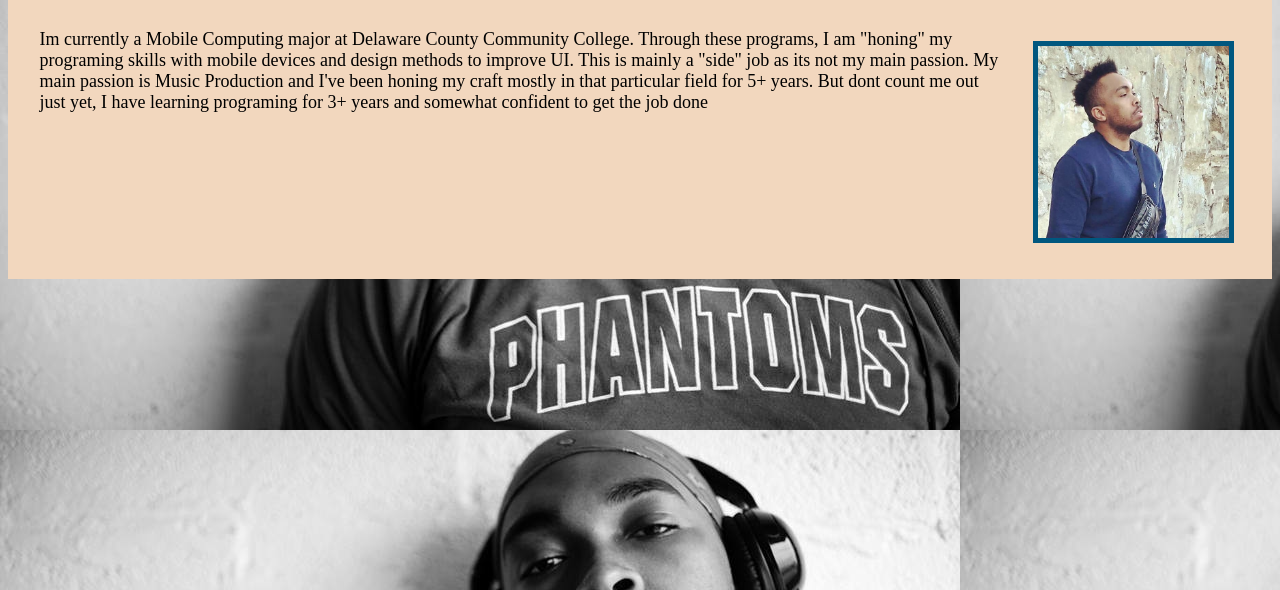
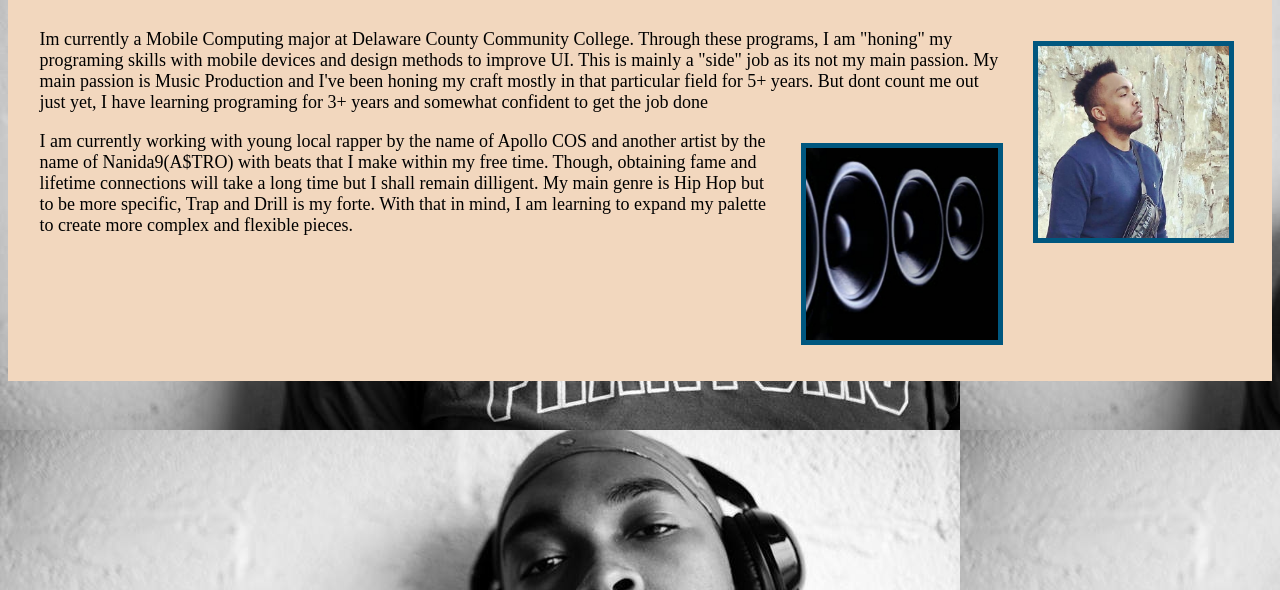
Before and after one commit to GrabFiend/DPR241, a plain HTML site: page index.html in a window 1280 px wide. Shown: the part 210-800 px from the top of the page. Drawn offline with Linux system fonts and the light colour scheme; a web font is replaced by a local one.

Commit message:
updated index.html

```diff
--- a/index.html
+++ b/index.html
@@ -36,7 +36,9 @@ to improve UI. This is mainly a "side" job as its not my main passion. My main p
 I've been honing my craft mostly in that particular field for 5+ years. But dont count me out just yet, I have learning programing for
 3+ years and somewhat confident to get the job done
 </p>
-	 </section>
+ <img id="me" src="bass.jpg" alt="photo of Armani Brown" />
+ <p>I am currently working with young local rapper by the name of Apollo COS and another artist by the name of Nanida9(A$TRO) with beats that I make within my free time. Though, obtaining fame and lifetime connections will take a long time but I shall remain dilligent. My main genre is Hip Hop but to be more specific, Trap and Drill is my forte. With that in mind, I am learning to expand my palette to create more complex and flexible pieces. </p>
+ </section>
 
 </body>
 </html>
```
